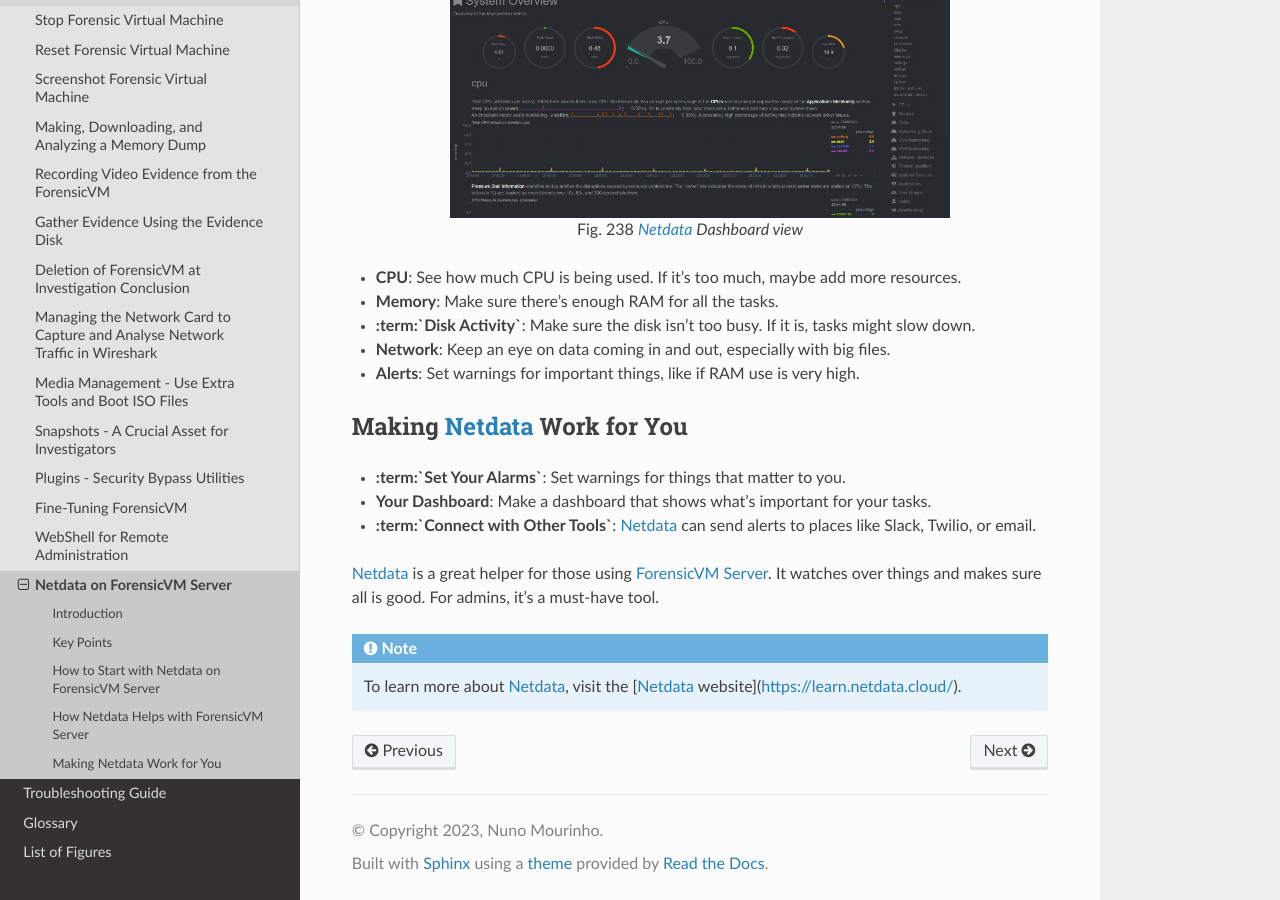
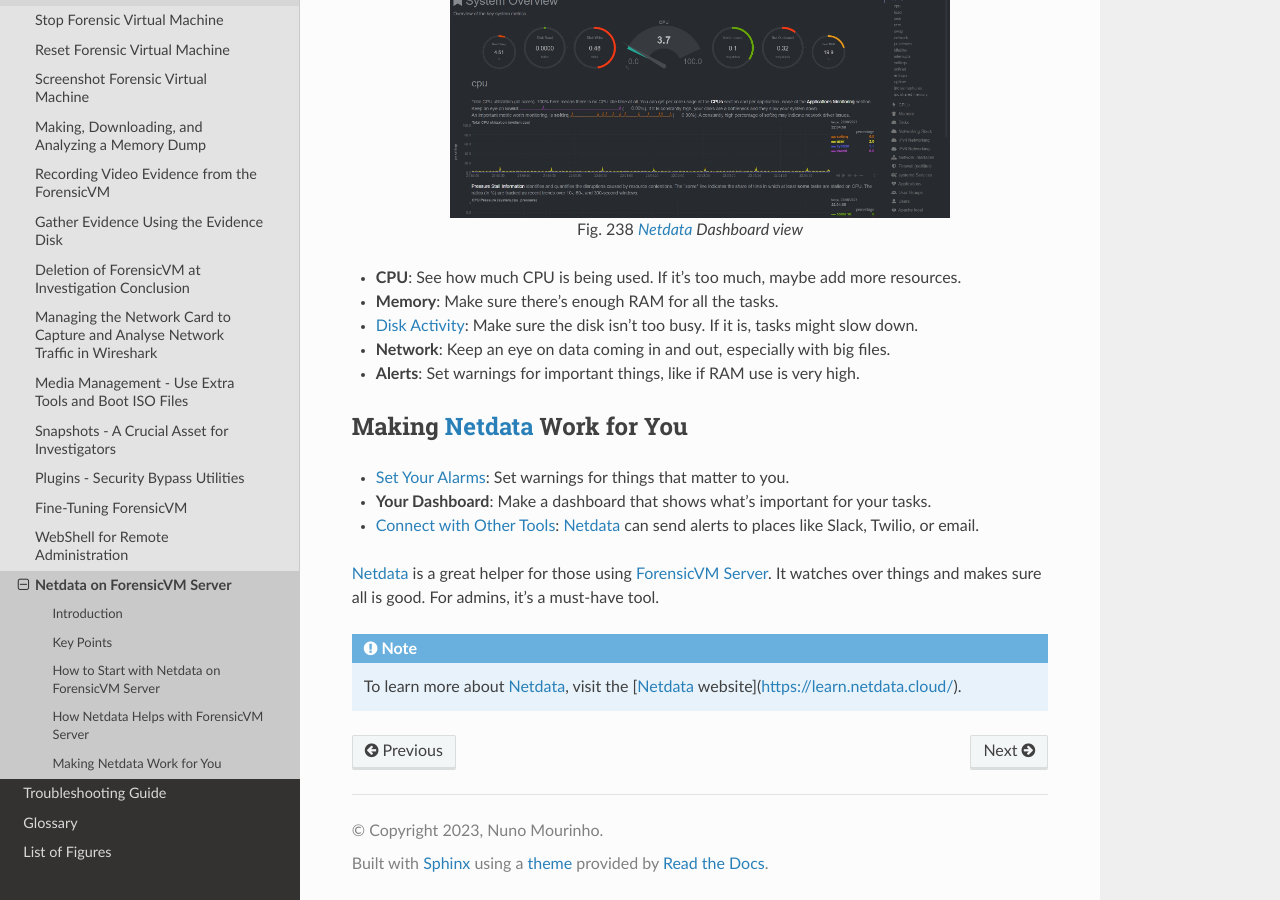
Before and after one commit to nunomourinho/forensicVmAutopsyUserManual, a Sphinx documentation site: the page built from docs/user/netdata.rst, in a window 1280 px wide and 900 px high, scrolled down 1763 px. Built offline with Sphinx 7.4.7 and the Read the Docs theme 2.0.0, drawn with Linux system fonts in a browser that asks for light colours; pages that are not in the unit, such as notebooks, are missing from menus; some of the changed text lies outside the part shown.

Commit message:
Update netdata.rst

```diff
--- a/docs/user/netdata.rst
+++ b/docs/user/netdata.rst
@@ -9,7 +9,7 @@
 Key Points
 ----------
 
-- **:term:`Real-time Look`**: :term:`Netdata` updates every second, helping catch issues fast.
+- :term:`Real-time Look`: :term:`Netdata` updates every second, helping catch issues fast.
 
 - **Sees Everything**: It checks everything - like how the CPU is used, memory use, disk activity, and how the network is doing.
 
@@ -24,7 +24,7 @@
 
 :term:`Netdata` is already installed on :term:`ForensicVM Server`.
 
-**How to Use the :term:`Netdata` Dashboard**:
+**How to Use the** :term:`Netdata` **Dashboard**:
 
 You can open it from the Autopsy :term:`ForensicVM Client Plugin`:
 
@@ -84,7 +84,7 @@
 
 - **Memory**: Make sure there's enough RAM for all the tasks.
 
-- **:term:`Disk Activity`**: Make sure the disk isn’t too busy. If it is, tasks might slow down.
+- :term:`Disk Activity`: Make sure the disk isn’t too busy. If it is, tasks might slow down.
 
 - **Network**: Keep an eye on data coming in and out, especially with big files.
 
@@ -93,11 +93,11 @@
 Making :term:`Netdata` Work for You
 ---------------------------
 
-- **:term:`Set Your Alarms`**: Set warnings for things that matter to you.
+- :term:`Set Your Alarms`: Set warnings for things that matter to you.
 
 - **Your Dashboard**: Make a dashboard that shows what's important for your tasks.
 
-- **:term:`Connect with Other Tools`**: :term:`Netdata` can send alerts to places like Slack, Twilio, or email.
+- :term:`Connect with Other Tools`: :term:`Netdata` can send alerts to places like Slack, Twilio, or email.
 
 
 :term:`Netdata` is a great helper for those using :term:`ForensicVM Server`. It watches over things and makes sure all is good. For admins, it's a must-have tool.
```
